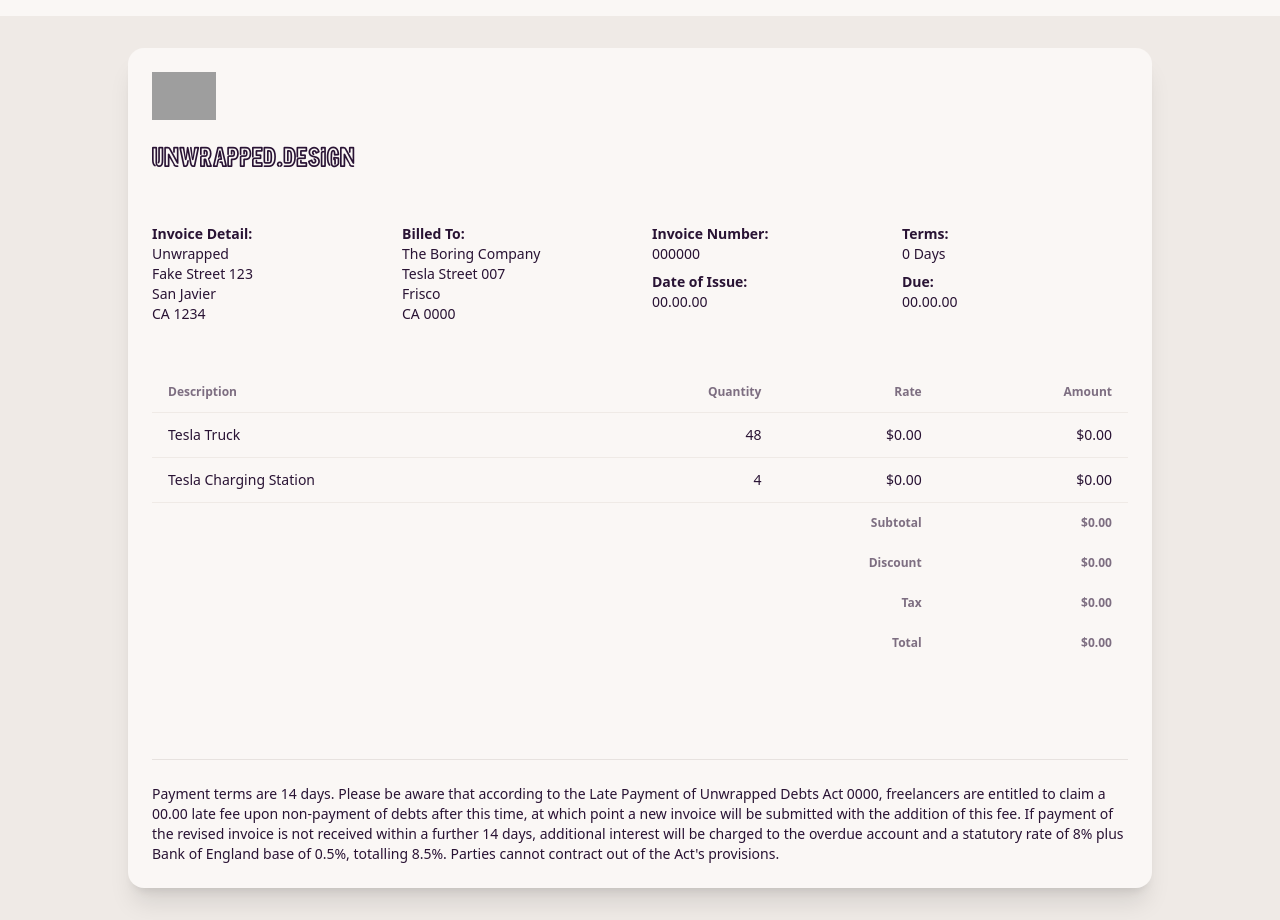
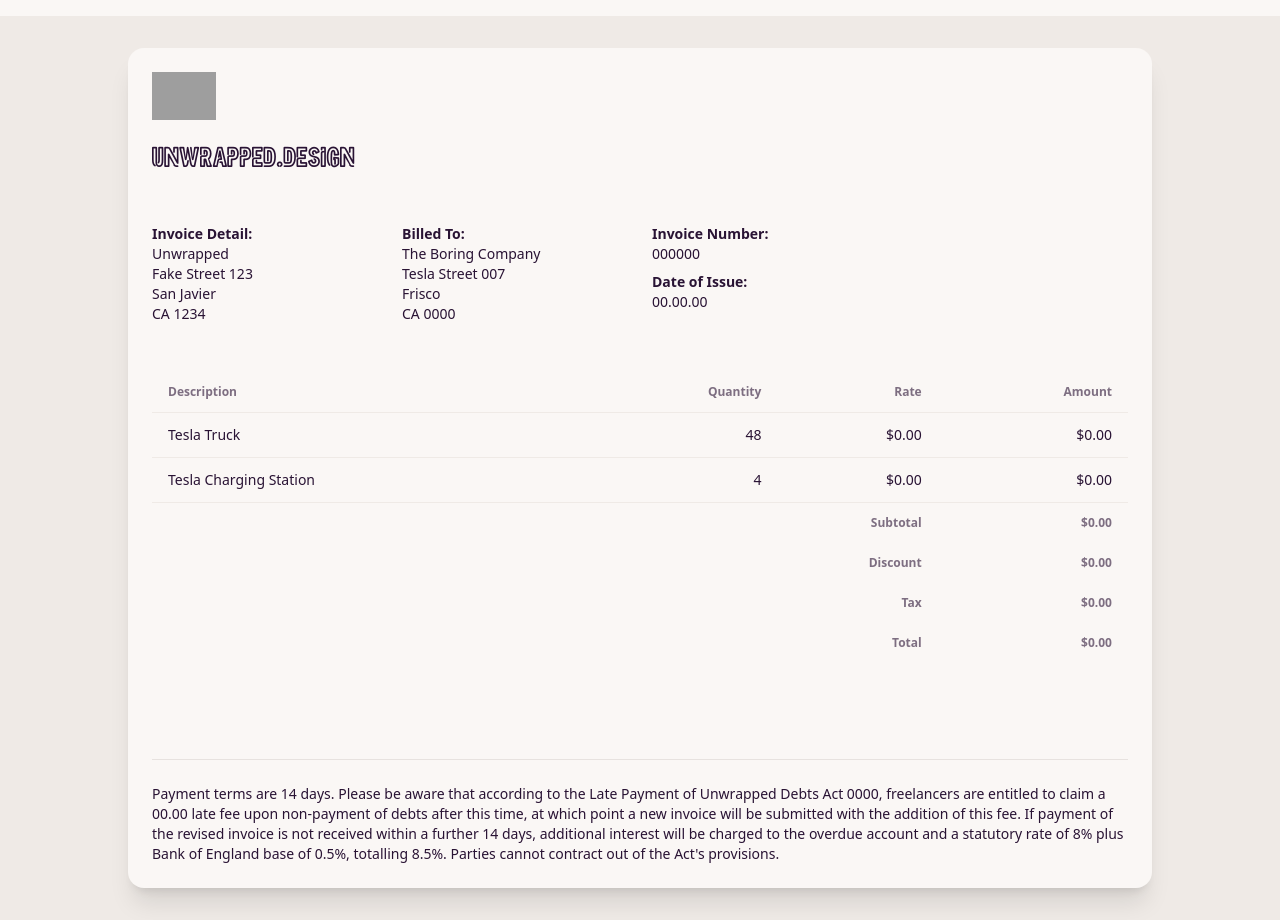
Before and after one commit to I-am-Stone/Eco-CRM-Website, a Django app: page /login/invoice/ in a window 1280 px wide. Shown: the part 65-985 px from the top of the page. Run offline with Django 4.2, Linux system fonts and the light colour scheme; style sheets or scripts are compiled from the project's sources; some libraries are stand-ins or nearby versions; grey boxes are pictures that could not be loaded.

Commit message:
continuing the Invoice task

```diff
--- a/dashboard/templates/dashboard/invoice.html
+++ b/dashboard/templates/dashboard/invoice.html
@@ -35,13 +35,6 @@
            <p>000000</p>
 
            <p class="mt-2 font-semibold">Date of Issue:</p>
-           <p>00.00.00</p>
-          </div>
-          <div class="text-sm">
-           <p class="font-semibold">Terms:</p>
-           <p>0 Days</p>
-
-           <p class="mt-2 font-semibold">Due:</p>
            <p>00.00.00</p>
           </div>
         </div>
--- a/dashboard/views.py
+++ b/dashboard/views.py
@@ -160,4 +160,6 @@ def notification(request):
 
 
 def invoice(request):
+    invoide_data = Invoice.objects.all()
+
     return render(request, "dashboard/invoice.html")
```
Also changed, not shown: dashboard/models.py (line endings or trailing spaces), db.sqlite3.
